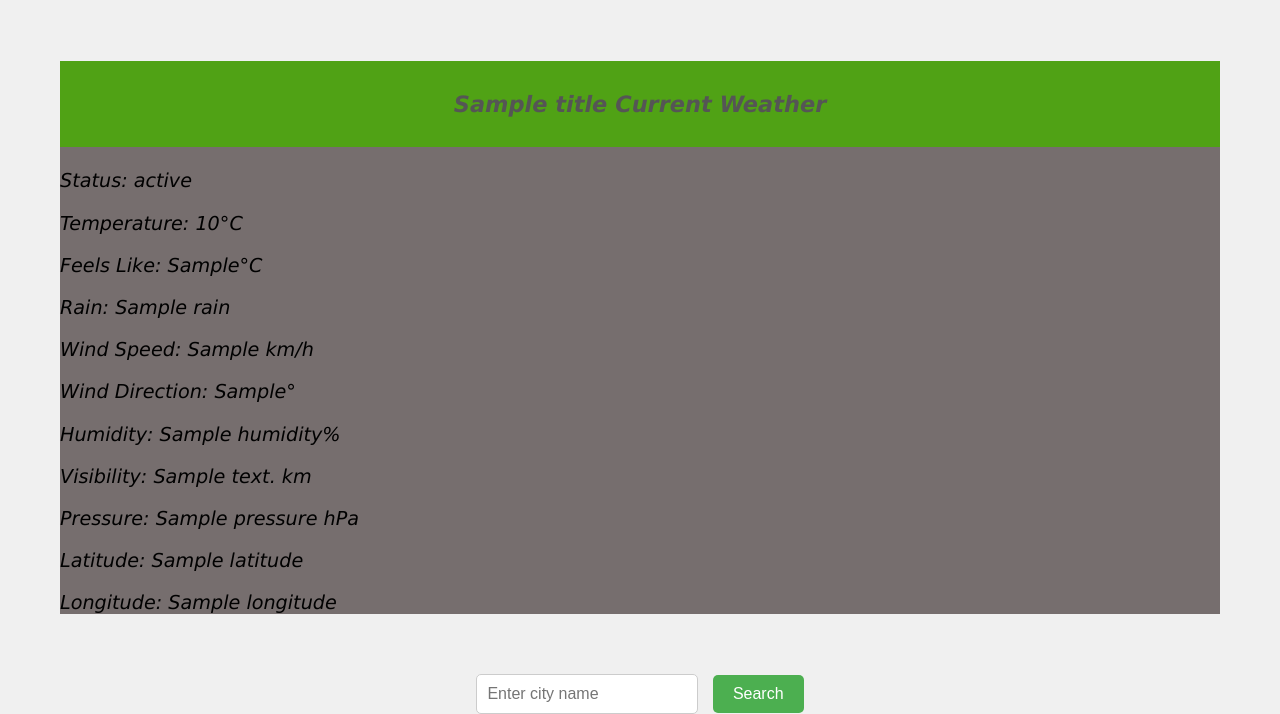
After one commit to SirDom247/world_weather, a Flask app: template templates/get_weather.html in a window 1280 px wide. The commit adds this page. Shown: the part 596-1310 px from the top of the page. Run offline with Flask 3, Linux system fonts and the light colour scheme; the template is opened without the code that fills it: most values are stand-ins (such as "Sample title", 1, 10 or a date in 2020).

Commit message:
Adding more files

```diff
--- /dev/null
+++ b/main.py
@@ -0,0 +1,69 @@
+from flask import Flask, render_template, request
+import requests
+from dotenv import load_dotenv
+from weather import get_current_weather
+from waitress import serve
+import os
+
+load_dotenv()
+
+app = Flask(__name__)
+
+def get_geographic_coordinates(city):
+    key='AIzaSyDCxksQOZeT8W5QWaIBbTneWcH-TqsuC8M'  # Retrieve the API key from the .env file
+    base_url = 'https://maps.googleapis.com/maps/api/geocode/json'
+
+    try:
+        # Make a request to the Google Maps Geocoding API
+        response = requests.get(base_url, params={'address': city, 'key': key})
+        response.raise_for_status()  # Raise an exception if the response status code is not 200
+
+        data = response.json()
+
+        # Check if the response is successful and contains results
+        if 'results' in data and len(data['results']) > 0:
+            # Extract latitude and longitude from the response
+            location = data['results'][0]['geometry']['location']
+            latitude = location['lat']
+            longitude = location['lng']
+            return (latitude, longitude)
+        else:
+            # Handle errors or no results found
+            return None
+    except requests.exceptions.RequestException as e:
+        # Handle request exceptions
+        return str(e)
+
+
+@app.route("/")
+@app.route("/index")
+def index():
+    return render_template('index.html')
+
+@app.route("/weather")
+def get_weather():
+    city = request.args.get('city')
+    latitude, longitude = get_geographic_coordinates(city)
+    current_weather = get_current_weather(city)
+    #local_time = get_local_time(city)
+    #local_date = get_local_date(city)
+
+    return render_template(
+        "get_weather.html",
+        title=current_weather["name"],
+        status=current_weather["weather"][0]["description"].capitalize(),
+        temp=f"{current_weather['main']['temp']:.1f}",
+        feels_like=f"{current_weather['main']['feels_like']:.1f}",
+        rain=f"{current_weather['rain']['1h']:.1f}" if "rain" in current_weather else "0",
+        humidity=f"{current_weather['main']['humidity']}",
+        wind_speed=f"{current_weather['wind']['speed']}",
+        wind_direction=f"{current_weather['wind']['deg']}",
+        visibility=f"{current_weather['visibility']}",
+        pressure=f"{current_weather['main']['pressure']}",
+        latitude=latitude,
+        longitude=longitude
+    )
+
+
+if __name__ == "__main__":
+    serve(app, host="0.0.0.0", port=8000)
--- a/requirements.txt
+++ b/requirements.txt
@@ -4,11 +4,15 @@ charset-normalizer==3.3.2
 click==8.1.7
 colorama==0.4.6
 Flask==3.0.2
+geographiclib==2.0
+geopy==2.4.1
 idna==3.6
 itsdangerous==2.1.2
 Jinja2==3.1.3
 MarkupSafe==2.1.5
 python-dotenv==1.0.1
+pytz==2024.1
 requests==2.31.0
 urllib3==2.2.0
+waitress==3.0.0
 Werkzeug==3.0.1
--- a/static/styles/style.css
+++ b/static/styles/style.css
@@ -0,0 +1,96 @@
+#heading{
+    font: 1em sans-serif;
+    font-weight: bold;
+    font-size: x-large;
+    color: rgb(30, 157, 11);
+    text-align: center;
+    margin-top: 5px;
+    padding: 20px;
+    background-color: #555;
+}
+
+#map-container {
+    text-align: center;
+    margin-top: 20px;
+}
+
+#map {
+    display: inline-block;
+}
+
+body {
+    font-family: Arial, sans-serif;
+    background-color: #f0f0f0;
+    margin: 0;
+    padding: 0;
+}
+
+
+h3 {
+    color: #555;
+    text-align: center;
+    text-emphasis: italic;
+    background-color: rgb(80, 162, 21);
+    text-decoration: bold;
+    padding: 30px;
+}
+
+form {
+    text-align: center;
+    margin-top: 40px;
+}
+
+input[type="text"] {
+    padding: 10px;
+    border: 1px solid #ccc;
+    border-radius: 5px;
+    width: 200px;
+    font-size: 16px;
+    margin-right: 10px;
+}
+
+button {
+    padding: 10px 20px;
+    background-color: #4CAF50;
+    color: white;
+    border: none;
+    border-radius: 5px;
+    cursor: pointer;
+    font-size: 16px;
+}
+
+button:hover {
+    background-color: #45a049;
+}
+
+#weather_data {
+    background-color: #766e6e;
+    margin: 60px;
+    font-family: Verdana, Geneva, Tahoma, sans-serif;
+    font-size: larger;
+    font-style: italic;
+    text-decoration: bold;
+}
+
+.container {
+    max-width: 800px;
+    margin: 0 auto;
+    padding: 20px;
+    background-color: #fff;
+    border-radius: 10px;
+    box-shadow: 0 0 10px rgba(0, 0, 0, 0.1);
+}
+
+.weather-info {
+    margin-top: 20px;
+}
+
+.weather-info p {
+    margin-bottom: 10px;
+    margin-right: 30px;
+}
+
+.error-message {
+    color: red;
+    font-weight: bold;
+}
--- /dev/null
+++ b/templates/get_weather.html
@@ -0,0 +1,56 @@
+<!DOCTYPE html>
+<html lang="en">
+<head>
+    <meta charset="UTF-8">
+    <meta name="viewport" content="width=device-width, initial-scale=1.0">
+    <title>World Weather Conditions</title>
+    <link href="{{ url_for('static', filename='styles/style.css')}}" rel="stylesheet" />
+</head>
+<body>
+    <h1 id="heading">World Weather Conditions</h1>
+
+    <!-- Embedding the map using an iframe -->
+    <div id="map-container">
+        <script>
+            // Retrieve the API key from the server-side code
+            var apiKey = "{{ key }}";
+
+            // Retrieve the latitude and longitude from the server-side code
+            var latitude = "{{ latitude }}";
+            var longitude = "{{ longitude }}";
+
+            // Construct the map URL with the API key and the center parameter
+            var mapUrl = "https://www.google.com/maps/embed/v1/view?key=AIzaSyDCxksQOZeT8W5QWaIBbTneWcH-TqsuC8M" + "&center=" + latitude + "," + longitude + "&zoom=12";
+
+            // Embed the map using an iframe
+            document.write('<iframe id="map" width="850" height="500" frameborder="0" style="border:0, justify:center" src="' + mapUrl + '" allowfullscreen></iframe>');
+        </script>
+    </div>
+
+    <div id="weather_data">
+        {% if status %}
+            <h3>{{ title }} Current Weather</h3>
+            <p>Status: {{ status }}</p>
+            <p>Temperature: {{ temp }}°C</p>
+            <p>Feels Like: {{ feels_like }}°C</p>
+            <p>Rain: {{ rain }} </p>
+            <p>Wind Speed: {{ wind_speed }} km/h</p>
+            <p>Wind Direction: {{ wind_direction }}°</p>
+            <p>Humidity: {{ humidity }}%</p>
+            <p>Visibility: {{ visibility }} km</p>
+            <p>Pressure: {{ pressure }} hPa</p>
+            <p>Latitude: {{ latitude }}</p>
+            <p>Longitude: {{ longitude }}</p>
+
+        {% else %}
+            <p>Error retrieving weather data.</p>
+        {% endif %}
+    </div>
+
+
+    <form action="/weather">
+        <input type="text" name="city" id="city" placeholder="Enter city name" required />
+        <button type="submit">Search</button>
+    </form>
+</body>
+</html>
--- a/templates/index.html
+++ b/templates/index.html
@@ -7,7 +7,7 @@
     <link href="{{ url_for('static', filename='styles/style.css')}}" rel="stylesheet" />
 </head>
 <body>
-    <h1>World Weather Conditions</h1>
+    <h1 id="heading">World Weather Conditions</h1>
     <form action="/weather">
         <input type="text" name="city" id="city" placeholder="Enter city name" required />
         <button type="submit">Search</button>
```
Also changed, not shown: server.py (deleted, +0 -25 lines), weather.py (+20 -3 lines).
